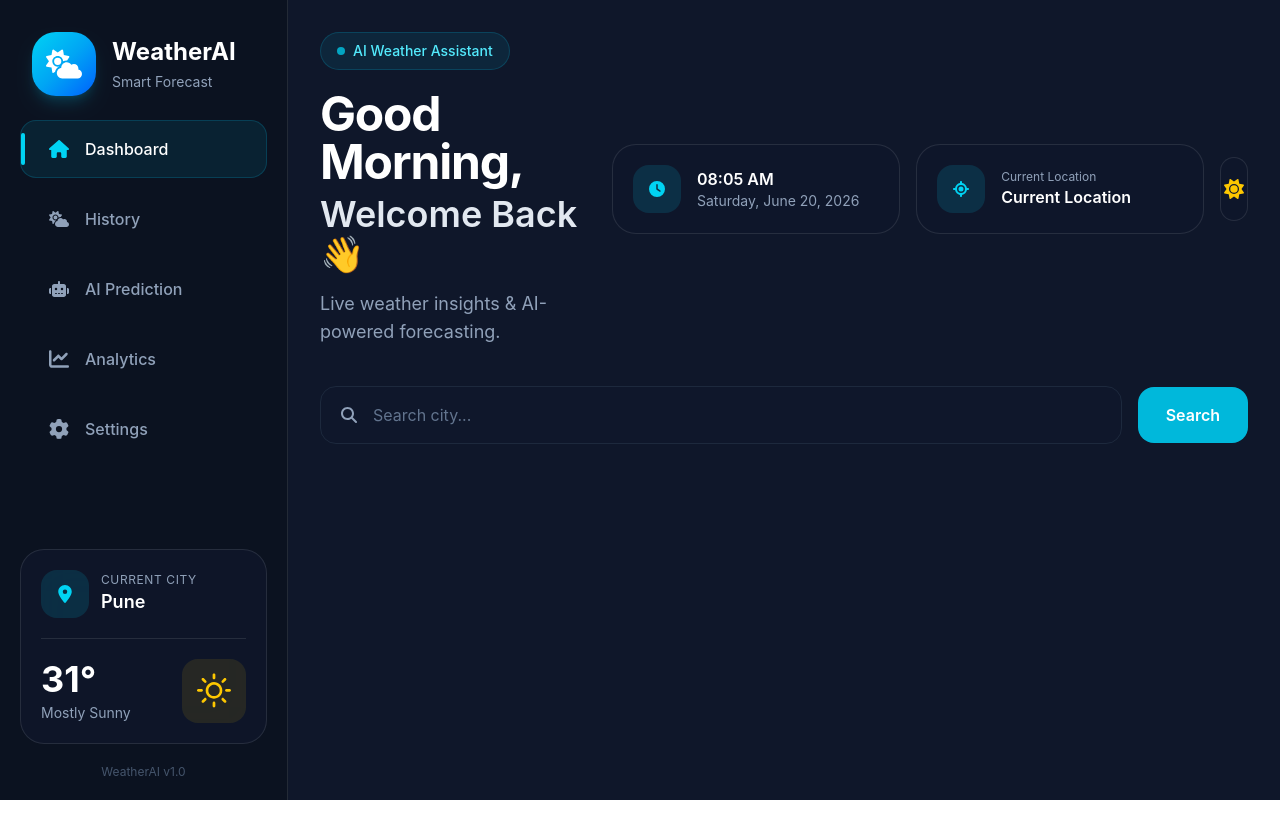
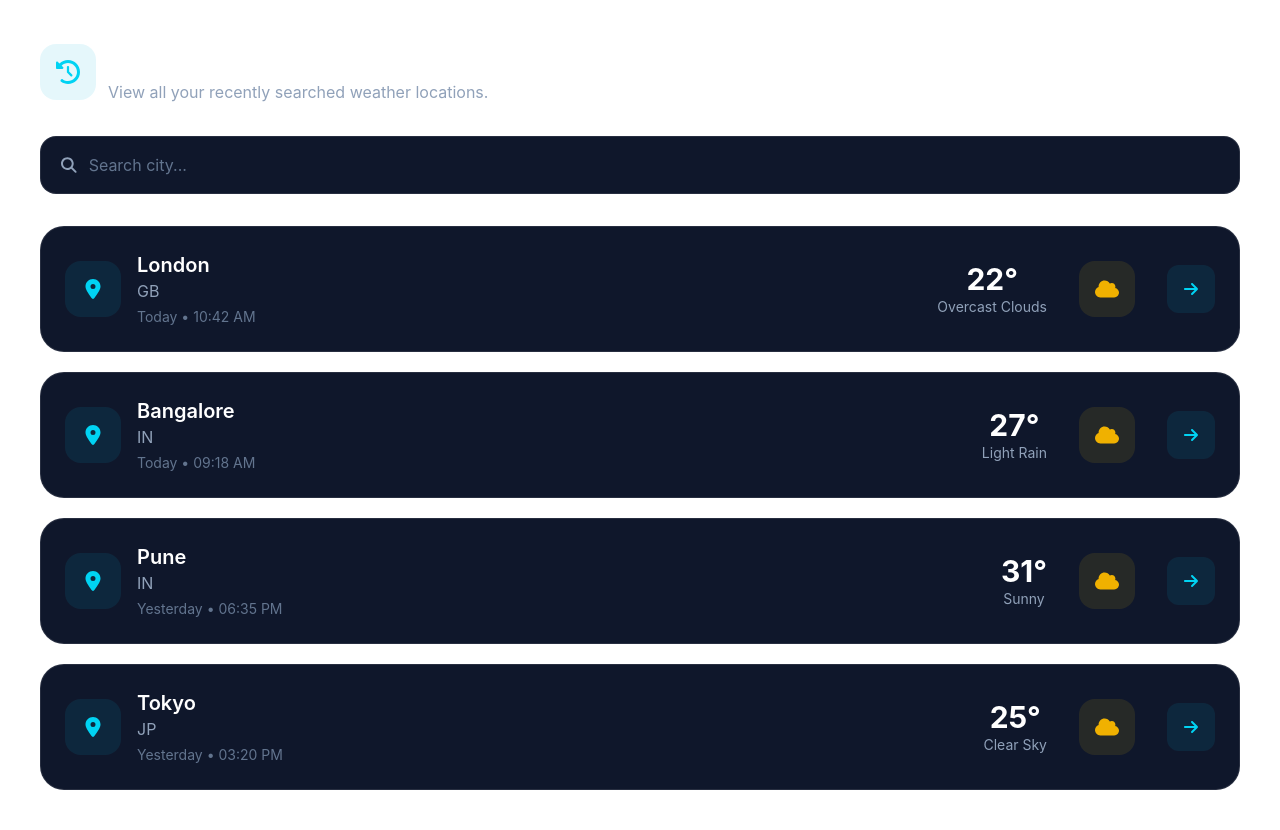
Before and after one commit to pratikshakadam912/AI-weather-prediction-system, a React app in the folder frontend/: page /history in a window 1280 px wide. Before the commit the page ends 800 px from the top, so only its background shows below. Built offline with nearby package versions, Linux system fonts and the light colour scheme; the HTML template or start-up script is replaced by a standard one.

Commit message:
build history component

```diff
--- a/frontend/src/App.jsx
+++ b/frontend/src/App.jsx
@@ -1,7 +1,24 @@
+import { Routes, Route } from "react-router-dom";
+
 import Home from "./pages/Home";
 
+import History from "./components/History";
+// import AIPrediction from "./components/AIPrediction";
+// import Analytics from "./components/Analytics";
+// import Settings from "./components/Settings";
+
 function App() {
-  return <Home />;
+  return (
+    <Routes>
+      <Route path="/" element={<Home />} />
+      <Route path="/history" element={<History />} />
+
+      {/* Future Pages */}
+      {/* <Route path="/prediction" element={<AIPrediction />} /> */}
+      {/* <Route path="/analytics" element={<Analytics />} /> */}
+      {/* <Route path="/settings" element={<Settings />} /> */}
+    </Routes>
+  );
 }
 
 export default App;
--- /dev/null
+++ b/frontend/src/components/History.jsx
@@ -0,0 +1,243 @@
+import { useContext, useMemo, useState } from "react";
+import { WeatherContext } from "../context/WeatherContext";
+
+import {
+  FaClockRotateLeft,
+  FaLocationDot,
+  FaMagnifyingGlass,
+  FaArrowRight,
+  FaCloud,
+} from "react-icons/fa6";
+
+function History() {
+  const { theme } = useContext(WeatherContext);
+
+  const isDark = theme === "dark";
+
+  // Dummy Data (Replace with LocalStorage later)
+  const history = [
+    {
+      city: "London",
+      country: "GB",
+      temperature: 22,
+      description: "Overcast Clouds",
+      time: "Today • 10:42 AM",
+    },
+    {
+      city: "Bangalore",
+      country: "IN",
+      temperature: 27,
+      description: "Light Rain",
+      time: "Today • 09:18 AM",
+    },
+    {
+      city: "Pune",
+      country: "IN",
+      temperature: 31,
+      description: "Sunny",
+      time: "Yesterday • 06:35 PM",
+    },
+    {
+      city: "Tokyo",
+      country: "JP",
+      temperature: 25,
+      description: "Clear Sky",
+      time: "Yesterday • 03:20 PM",
+    },
+  ];
+
+  const [search, setSearch] = useState("");
+
+  const filteredHistory = useMemo(() => {
+    return history.filter((item) =>
+      item.city.toLowerCase().includes(search.toLowerCase()),
+    );
+  }, [search]);
+
+  return (
+    <div className="w-full min-h-screen p-6 lg:p-10">
+      {/* Heading */}
+
+      <div className="mb-8">
+        <div className="flex items-center gap-3">
+          <div
+            className={`w-14 h-14 rounded-2xl flex items-center justify-center ${
+              isDark
+                ? "bg-cyan-500/10 text-cyan-400"
+                : "bg-pink-100 text-pink-500"
+            }`}
+          >
+            <FaClockRotateLeft className="text-2xl" />
+          </div>
+
+          <div>
+            <h1
+              className={`text-3xl font-bold ${
+                isDark ? "text-white" : "text-slate-800"
+              }`}
+            >
+              Search History
+            </h1>
+
+            <p
+              className={`mt-1 ${isDark ? "text-slate-400" : "text-slate-500"}`}
+            >
+              View all your recently searched weather locations.
+            </p>
+          </div>
+        </div>
+      </div>
+
+      {/* Search */}
+
+      <div
+        className={`flex items-center gap-3 rounded-2xl px-5 py-4 mb-8 ${
+          isDark
+            ? "bg-slate-900 border border-white/10"
+            : "bg-white border border-pink-100 shadow-sm"
+        }`}
+      >
+        <FaMagnifyingGlass
+          className={isDark ? "text-slate-400" : "text-slate-500"}
+        />
+
+        <input
+          type="text"
+          placeholder="Search city..."
+          value={search}
+          onChange={(e) => setSearch(e.target.value)}
+          className={`bg-transparent outline-none w-full ${
+            isDark
+              ? "text-white placeholder:text-slate-500"
+              : "text-slate-700 placeholder:text-slate-400"
+          }`}
+        />
+      </div>
+
+      {/* Cards */}
+
+      <div className="grid gap-5">
+        {filteredHistory.length > 0 ? (
+          filteredHistory.map((item, index) => (
+            <div
+              key={index}
+              className={`rounded-3xl p-6 transition-all duration-300 hover:-translate-y-1 ${
+                isDark
+                  ? "bg-slate-900 border border-white/10 hover:border-cyan-500/30"
+                  : "bg-white border border-pink-100 hover:border-pink-300 shadow-sm hover:shadow-lg"
+              }`}
+            >
+              <div className="flex items-center justify-between flex-wrap gap-5">
+                <div className="flex items-center gap-4">
+                  <div
+                    className={`w-14 h-14 rounded-2xl flex items-center justify-center ${
+                      isDark
+                        ? "bg-cyan-500/10"
+                        : "bg-gradient-to-br from-pink-100 to-blue-100"
+                    }`}
+                  >
+                    <FaLocationDot
+                      className={`text-xl ${
+                        isDark ? "text-cyan-400" : "text-pink-500"
+                      }`}
+                    />
+                  </div>
+
+                  <div>
+                    <h2
+                      className={`text-xl font-semibold ${
+                        isDark ? "text-white" : "text-slate-800"
+                      }`}
+                    >
+                      {item.city}
+                    </h2>
+
+                    <p className={isDark ? "text-slate-400" : "text-slate-500"}>
+                      {item.country}
+                    </p>
+
+                    <p
+                      className={`text-sm mt-1 ${
+                        isDark ? "text-slate-500" : "text-slate-400"
+                      }`}
+                    >
+                      {item.time}
+                    </p>
+                  </div>
+                </div>
+
+                <div className="flex items-center gap-8">
+                  <div className="text-center">
+                    <p
+                      className={`text-3xl font-bold ${
+                        isDark ? "text-white" : "text-slate-800"
+                      }`}
+                    >
+                      {item.temperature}°
+                    </p>
+
+                    <p
+                      className={`text-sm capitalize ${
+                        isDark ? "text-slate-400" : "text-slate-500"
+                      }`}
+                    >
+                      {item.description}
+                    </p>
+                  </div>
+
+                  <div
+                    className={`w-14 h-14 rounded-2xl flex items-center justify-center ${
+                      isDark ? "bg-yellow-400/10" : "bg-yellow-100"
+                    }`}
+                  >
+                    <FaCloud className="text-yellow-500 text-2xl" />
+                  </div>
+
+                  <button
+                    className={`w-12 h-12 rounded-xl flex items-center justify-center transition ${
+                      isDark
+                        ? "bg-cyan-500/10 text-cyan-400 hover:bg-cyan-500/20"
+                        : "bg-pink-100 text-pink-500 hover:bg-pink-200"
+                    }`}
+                  >
+                    <FaArrowRight />
+                  </button>
+                </div>
+              </div>
+            </div>
+          ))
+        ) : (
+          <div
+            className={`rounded-3xl py-20 text-center ${
+              isDark
+                ? "bg-slate-900 border border-white/10"
+                : "bg-white border border-pink-100 shadow-sm"
+            }`}
+          >
+            <FaClockRotateLeft
+              className={`mx-auto text-6xl mb-5 ${
+                isDark ? "text-slate-600" : "text-slate-300"
+              }`}
+            />
+
+            <h2
+              className={`text-2xl font-semibold ${
+                isDark ? "text-white" : "text-slate-800"
+              }`}
+            >
+              No History Found
+            </h2>
+
+            <p
+              className={`mt-2 ${isDark ? "text-slate-400" : "text-slate-500"}`}
+            >
+              Your searched cities will appear here.
+            </p>
+          </div>
+        )}
+      </div>
+    </div>
+  );
+}
+
+export default History;
--- a/frontend/src/main.jsx
+++ b/frontend/src/main.jsx
@@ -1,5 +1,6 @@
 import { StrictMode } from "react";
 import { createRoot } from "react-dom/client";
+import { BrowserRouter } from "react-router-dom";
 
 import "./index.css";
 import App from "./App.jsx";
@@ -8,8 +9,10 @@ import { WeatherProvider } from "./context/WeatherContext";
 
 createRoot(document.getElementById("root")).render(
   <StrictMode>
-    <WeatherProvider>
-      <App />
-    </WeatherProvider>
-  </StrictMode>
+    <BrowserRouter>
+      <WeatherProvider>
+        <App />
+      </WeatherProvider>
+    </BrowserRouter>
+  </StrictMode>,
 );
```
